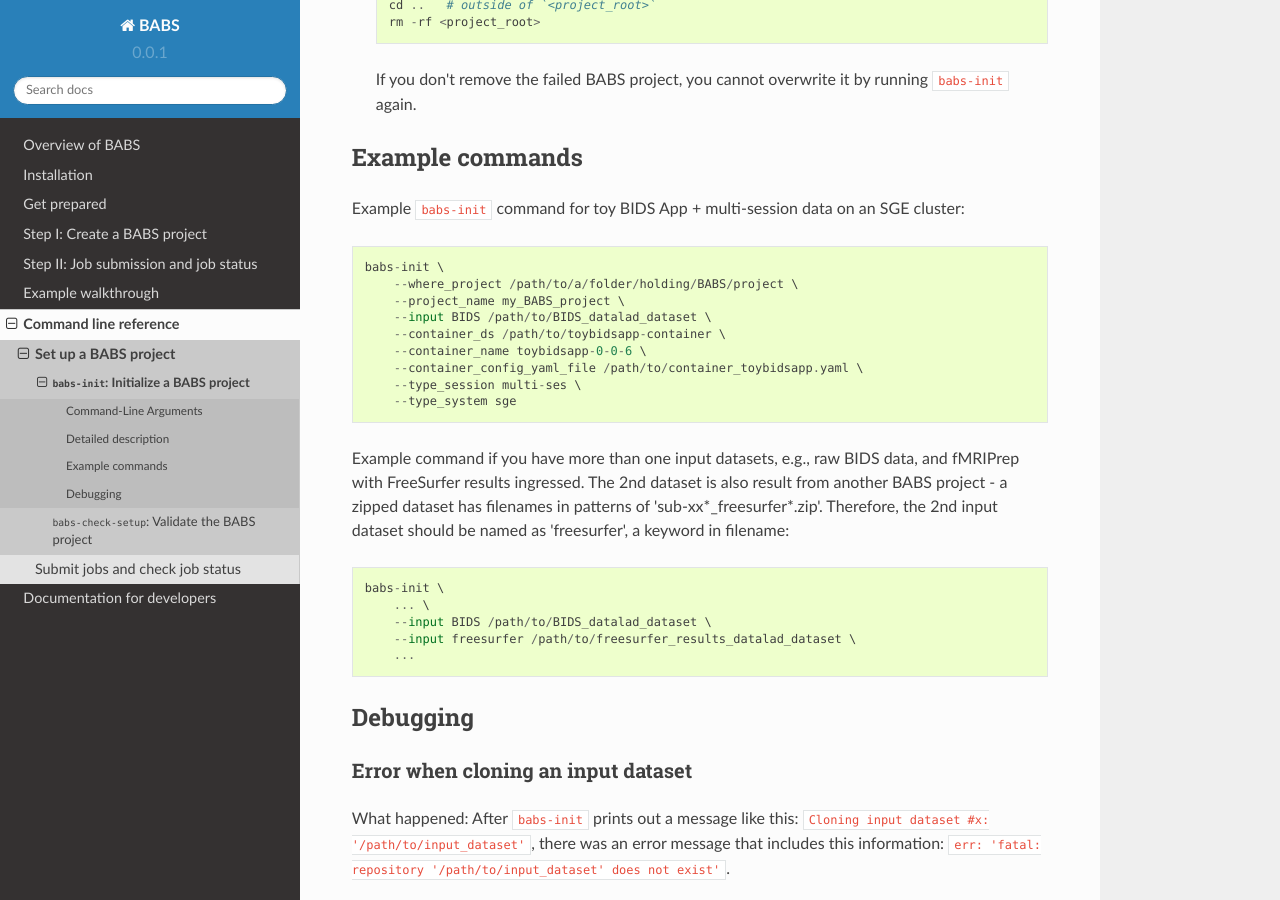
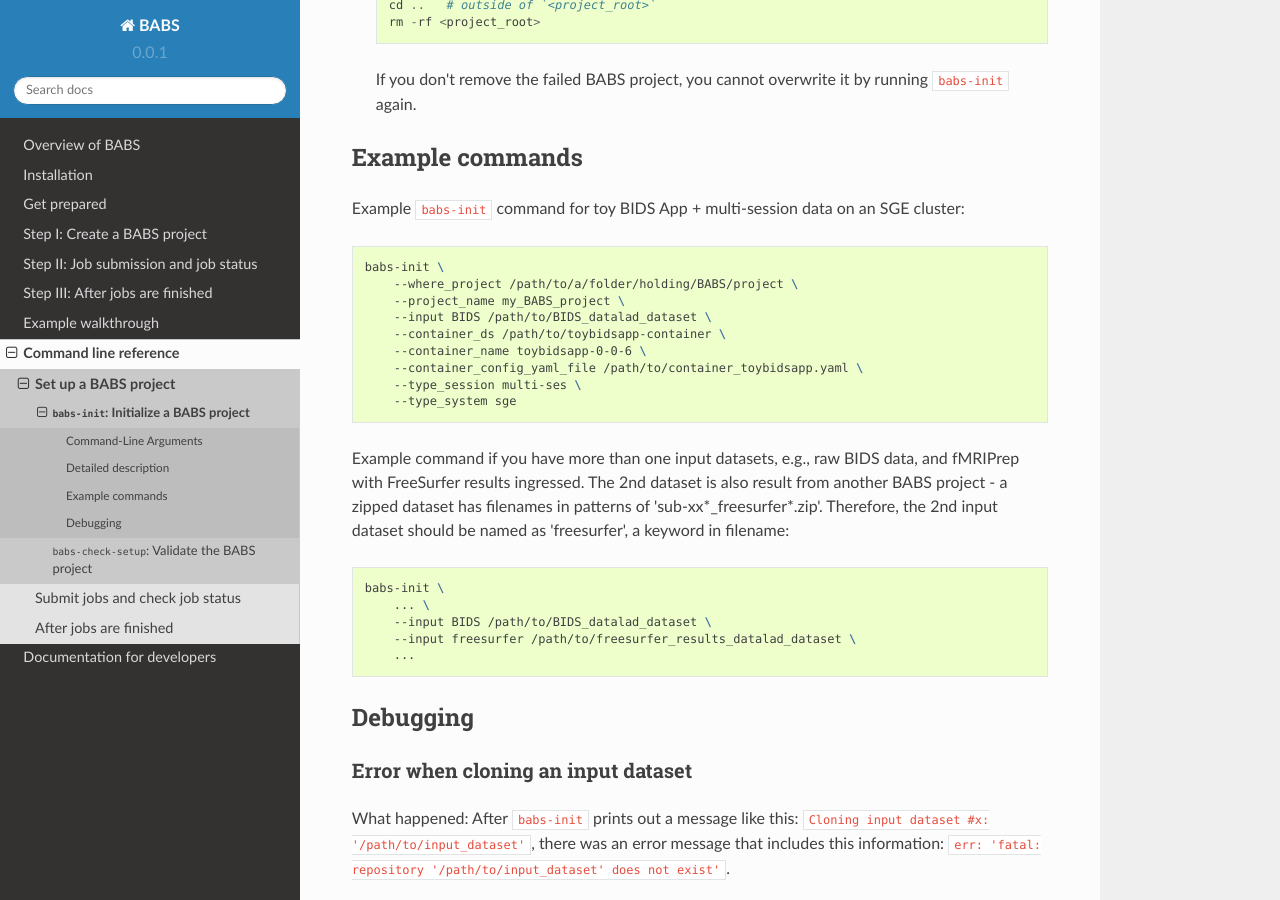
Before and after one commit to PennLINC/babs, a Sphinx documentation site: the page built from docs/source/babs-init.rst, in a window 1280 px wide and 900 px high, scrolled down 2330 px. Built offline with Sphinx 7.4.7 and the Read the Docs theme 2.0.0, drawn with Linux system fonts in a browser that asks for light colours.

Commit message:
add docs for babs-merge

```diff
--- /dev/null
+++ b/docs/source/after_jobs.rst
@@ -0,0 +1,25 @@
+***************************************
+Step III: After jobs are finished
+***************************************
+
+.. contents:: Table of Contents
+
+Step 3.1. Merge the results and provenance
+=============================================
+
+After all jobs are finished, as the results are on different branches,
+please use ``babs-merge`` to merge the results and provenance
+from all the successfully finished jobs:
+
+.. code-block:: bash
+
+    babs-merge \
+        --project-root /path/to/my_BABS_project
+
+See :ref:`babs_merge_cli` for details.
+
+If ``babs-merge`` finishes successfully, you'll see::
+
+    `babs-merge` was successful!
+
+Otherwise, there were some warnings or errors.
--- a/docs/source/babs-init.rst
+++ b/docs/source/babs-init.rst
@@ -128,7 +128,9 @@
 **********************
 
 Example ``babs-init`` command for toy BIDS App + multi-session data on
-an SGE cluster::
+an SGE cluster:
+
+.. code-block:: bash
 
     babs-init \
         --where_project /path/to/a/folder/holding/BABS/project \
@@ -143,7 +145,9 @@
 Example command if you have more than one input datasets, e.g., raw BIDS data, and fMRIPrep
 with FreeSurfer results ingressed. The 2nd dataset is also result from another BABS project -
 a zipped dataset has filenames in patterns of 'sub-xx*_freesurfer*.zip'.
-Therefore, the 2nd input dataset should be named as 'freesurfer', a keyword in filename::
+Therefore, the 2nd input dataset should be named as 'freesurfer', a keyword in filename:
+
+.. code-block:: bash
 
     babs-init \
         ... \
--- a/docs/source/cli.rst
+++ b/docs/source/cli.rst
@@ -26,3 +26,11 @@
 
    babs-submit
    babs-status
+
+After jobs are finished
+===========================
+
+.. toctree::
+   :maxdepth: 1
+
+   babs-merge
--- a/docs/source/index.rst
+++ b/docs/source/index.rst
@@ -13,6 +13,7 @@
    preparation
    create_babs_project
    jobs
+   after_jobs
    walkthrough
    cli
    developer
```
Also changed, not shown: docs/source/babs-merge.rst (added, +78 -0 lines), 2 other files.
